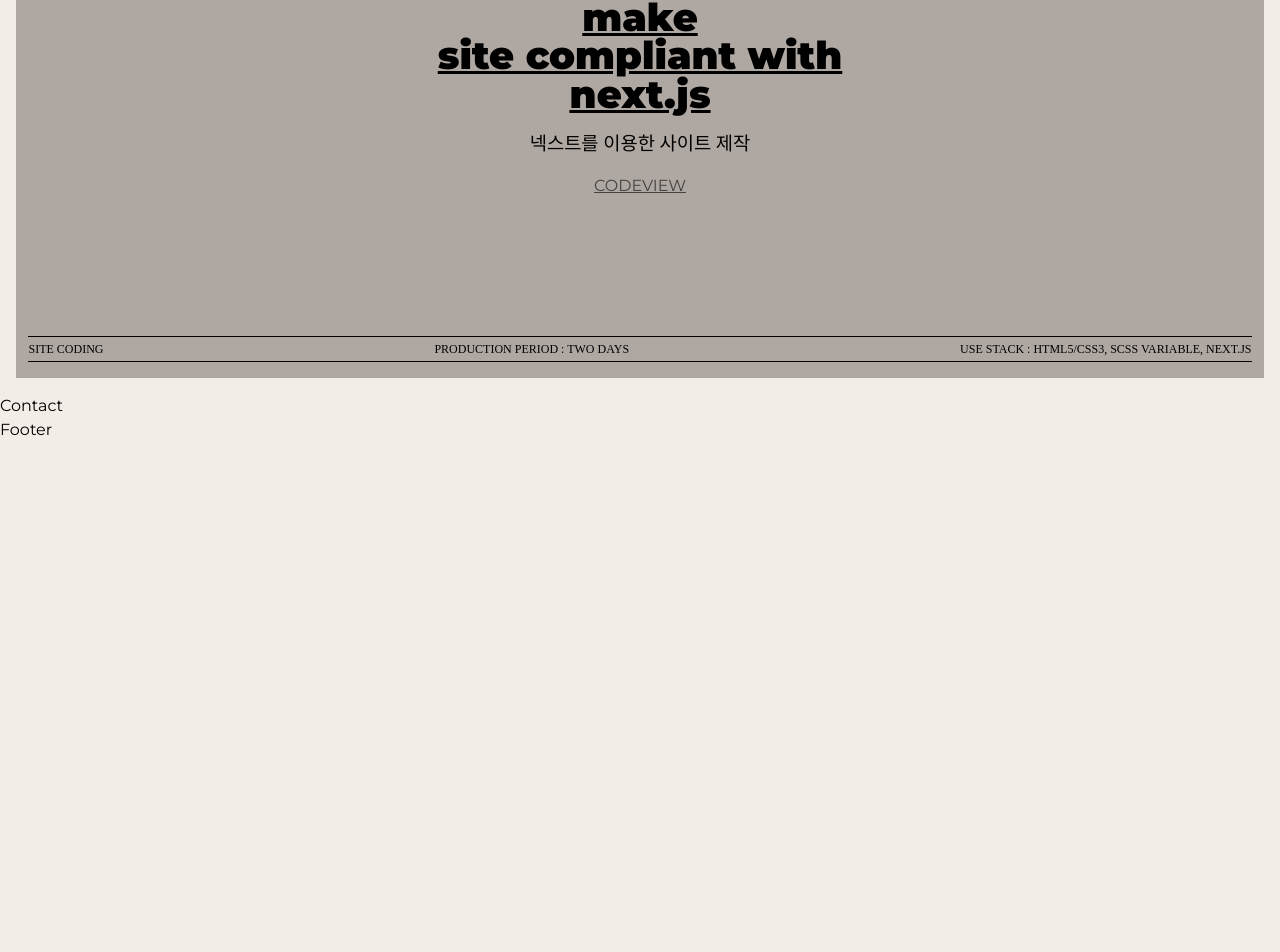
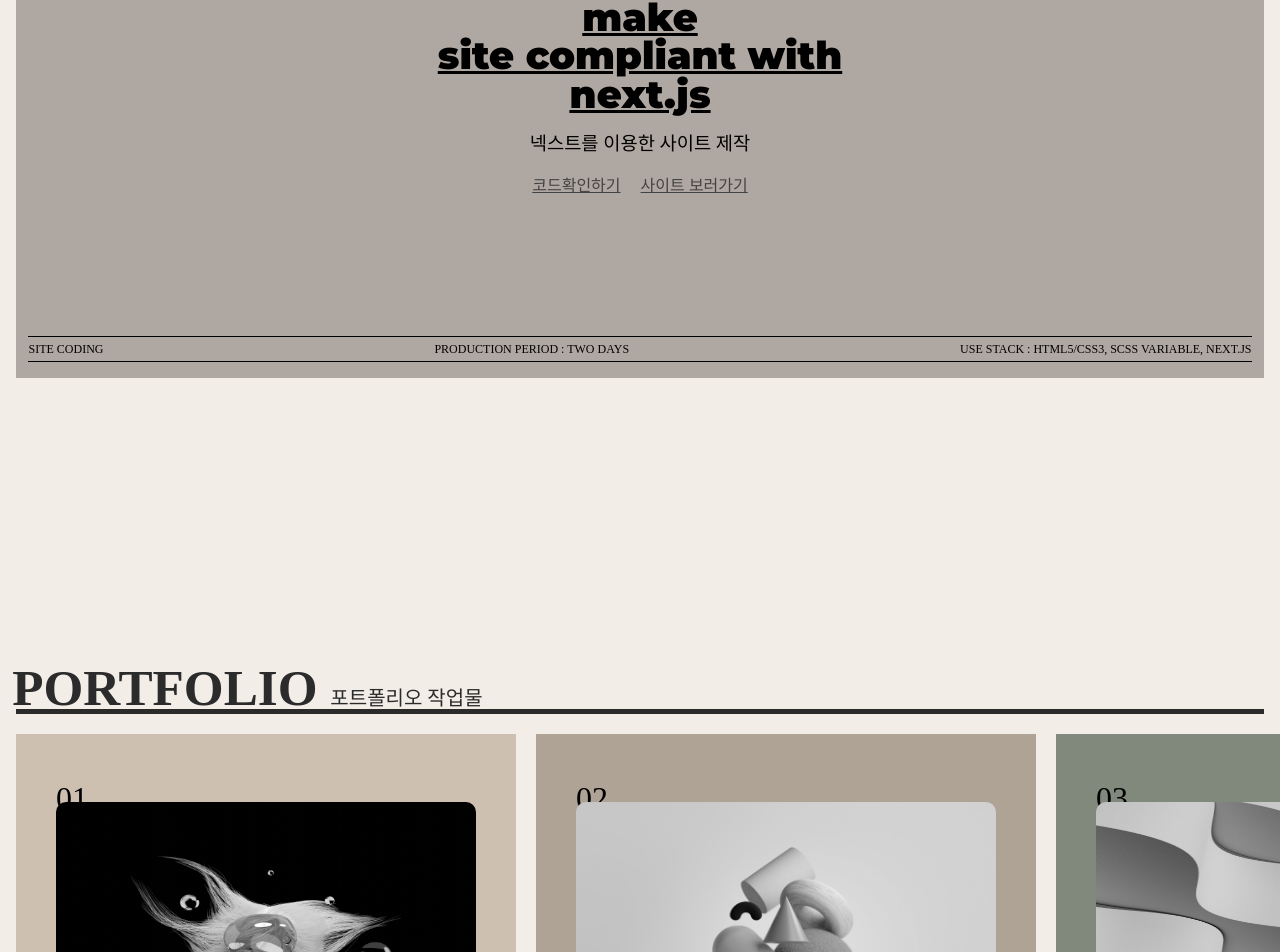
Before and after one commit to catgeot/port2023-next, a Next.js app: page / in a window 1280 px wide. Shown: the part 4227-5179 px from the top of the page. Before the commit the page ends 4669 px from the top, so only its background shows below. Built offline with nearby package versions, Linux system fonts and the light colour scheme; a small style sheet from the web is missing; a web font is replaced by a local one.

Commit message:
포트폴리오 완성

```diff
--- a/src/app/page.js
+++ b/src/app/page.js
@@ -6,7 +6,7 @@
 import Site from "@/components/Site";
 import Skill from "@/components/Skill";
 import Skip from "@/components/Skip";
-import Port from "@/components/Skip";
+import Port from "@/components/Port";
 import Contact from "@/components/Contact";
 import Footer from "@/components/Footer";
 import lenis from "@/utils/lenis";
--- a/src/assets/scss/section/_port.scss
+++ b/src/assets/scss/section/_port.scss
@@ -0,0 +1,126 @@
+#port {
+    width: 100%;
+    height: 100vh;
+    margin-top: 30vh;
+    overflow: hidden;
+
+    .port_inner {
+        padding: 16px;
+
+    }
+    .port_title {
+        position: sticky;
+        width: 100%;
+        height: 5vw;
+        font-size: 4vw;
+        font-weight: 900;
+        line-height: 1.5;
+        font-family: var(--mainKor-font);
+        text-transform: uppercase;
+        color: var(--black100);
+        border-bottom: 0.4vw solid var(--black100);
+        margin-bottom: 20px;
+        text-indent: -0.3vw;
+
+        em{
+            font-size: 1.25rem;
+            font-weight: 400;
+            line-height: 2;
+        }
+    }
+    .port_wrap{
+        display: flex;
+        flex-wrap: wrap;
+        width: 7000px;
+
+        .port_item{
+            width: 500px;
+            height: 120vh;
+            background-color: var(--subBg100);
+            padding: 2.5rem;
+            margin-right: 20px;
+
+            &.p1{
+                background-color: var(--subBg100);
+            }
+            &.p2{
+                background-color: var(--subBg200);
+            }
+            &.p3{
+                background-color: var(--subBg300);
+            }
+            &.p4{
+                background-color: var(--subBg400);
+            }
+            &.p5{
+                background-color: var(--subBg500);
+            }
+            &.p6{
+                background-color: var(--subBg100);
+            }
+            &.p7{
+                background-color: var(--subBg200);
+            }
+            &.p8{
+                background-color: var(--subBg300);
+            }
+            &.p9{
+                background-color: var(--subBg400);
+            }
+            &.p10{
+                background-color: var(--subBg500);
+            }
+            .num{
+                font-size: 2rem;
+                font-family: var(--mainNum-font);
+            }
+            .img{
+                display: block;
+                margin-top: -20px;
+                transition: margin-top 0.3s;
+
+                img {
+                    border-radius: 10px;
+                    max-width: 500px;
+                    max-height: 35vh;
+                    overflow: hidden;
+                    filter: saturate(0%);
+                    transition: all 0.3s;
+                }
+
+                &:hover {
+                    margin-top: 0;
+
+                    img {
+                        filter: saturate(100%);
+                    }
+                }
+            }
+            .title{
+                font-size: 1.5rem;
+                text-align: center;
+                padding: 0.8rem 0;
+                font-weight: 700;
+                color: var(--black100);
+                border-bottom: 2px solid var(--black100);
+                margin-bottom: 1rem;
+            }
+            .desc{
+                font-size: 1rem;
+            }
+            .site{
+                border: 1px solid var(--black100);
+                display: block;
+                text-align: center;
+                padding: 0.625rem 1.5rem;
+                margin-top: 1.5rem;
+
+                &:hover {
+                    background-color: var(--black100);
+                    color: var(--white);
+                }
+            }
+        }
+    }
+
+}
--- a/src/assets/scss/section/_site.scss
+++ b/src/assets/scss/section/_site.scss
@@ -116,6 +116,7 @@
                 text-transform: uppercase;
                 color: var(--black200);
                 font-size: 1rem;
+                padding: 10px;
 
                 &:hover {
                    color: var(--black);
--- a/src/components/Port.js
+++ b/src/components/Port.js
@@ -1,9 +1,33 @@
 import React from 'react'
 
-const port = () => {
+import { portText } from '@/constants'
+import Image from 'next/image'
+
+const Port = () => {
   return (
-    <div>port</div>
+    <section id="port">
+        <div class="port_inner">
+            <h2 class="port_title">
+                portfolio <em>포트폴리오 작업물</em>
+            </h2>
+            <div class="port_wrap">
+                {portText.map((port, key) => (
+                    <article class={`port_item p${key+1}`} key={key}>
+                        <span class="num">{port.num}.</span>
+                        <a href={port.code} target="_blank" class="img">
+                            <Image src={port.img} alt={port.name} width={420} height={262} />
+                        </a>
+                        <h3 class="title">{port.title}</h3>
+                        <p class="desc">
+                            {port.desc}
+                        </p>
+                        <a href={port.view} target="_blank" class="site">사이트 보기</a>
+                    </article>
+                ))}
+            </div>
+        </div>
+    </section>
   )
 }
 
-export default port
+export default Port
--- a/src/components/Site.js
+++ b/src/components/Site.js
@@ -21,8 +21,8 @@
                 {site.title}
             </h3>
             <div className="btn">
-                <a href={site.code}>code</a>
-                <a href={site.view}>view</a>
+                <a href={site.code}>코드확인하기</a>
+                <a href={site.view}>사이트 보러가기 </a>
             </div>
             <div className="info">
                 <span>{site.info[0]}</span>
--- a/src/constants/index.js
+++ b/src/constants/index.js
@@ -58,7 +58,7 @@
     {
         text: ["make", "site compliant with", "webstandard"],
         title: "비트를 이용한 사이트 제작",
-        code: "https://github.com/webstoryboy/port2023-vite",
+        code: "https://github.com/catgeot/port2023-vitee",
         view: "https://port2023-vite.netlify.app",
         info: [
             "site coding",
@@ -69,8 +69,8 @@
     {
         text: ["make", "site compliant with", "react.js"],
         title: "리액트를 이용한 사이트 제작",
-        code: "https://github.com/webstoryboy/port2023-react",
-        view: "https://port2023-react.netlify.app",
+        code: "https://github.com/catgeot/port2023-react",
+        view: "https://catgeot-react.netlify.app/",
         info: [
             "site coding",
             "production period : two days",
@@ -80,8 +80,8 @@
     {
         text: ["make", "site compliant with", "vue.js"],
         title: "뷰를 이용한 사이트 제작",
-        code: "https://github.com/webstoryboy/port2023-vue",
-        view: "https://port2023-vue.netlify.app",
+        code: "https://github.com/catgeot/port2023-vue",
+        view: "https://catgeot-vue.netlify.app/",
         info: [
             "site coding",
             "production period : two days",
@@ -91,7 +91,7 @@
     {
         text: ["make", "site compliant with", "next.js"],
         title: "넥스트를 이용한 사이트 제작",
-        code: "https://github.com/webstoryboy/port2023-next",
+        code: "https://github.com/catgeot/port2023-next",
         view: "https://port2023-next.netlify.app",
         info: [
             "site coding",
```
